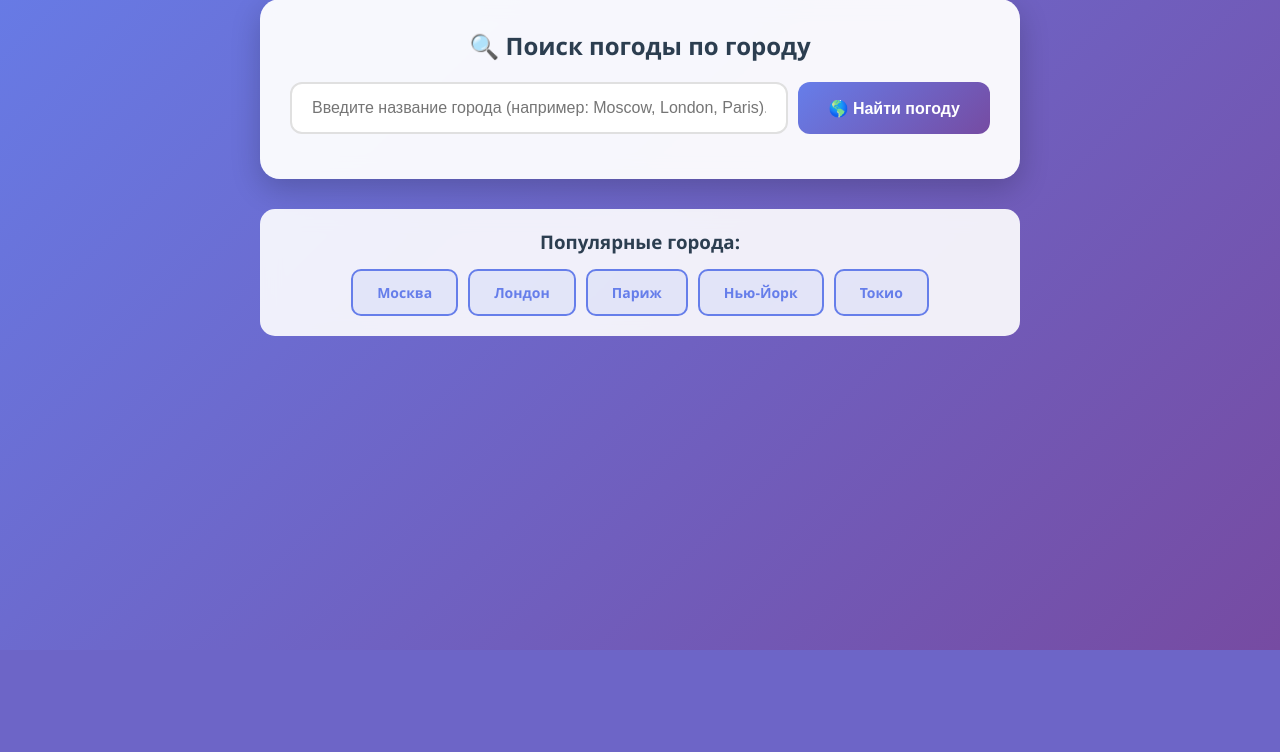
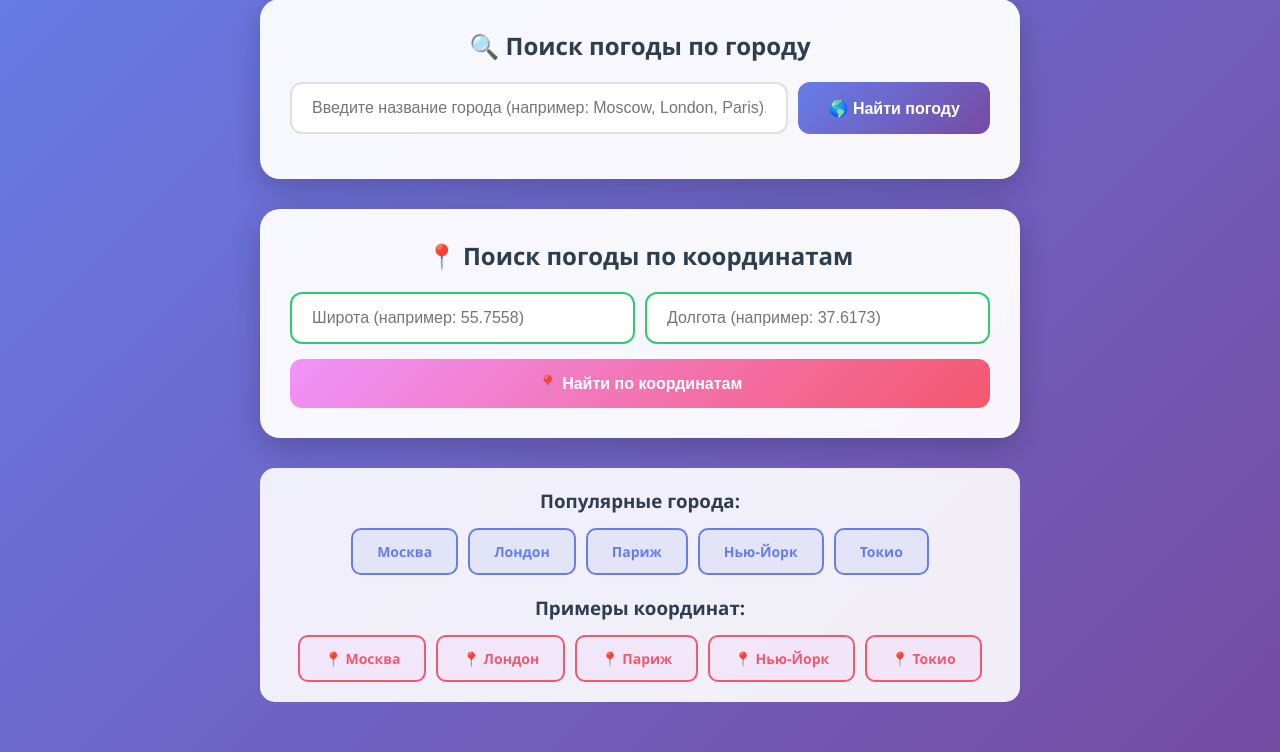
Before and after one commit to ViktorLamba/project-weather, a Flask app: page / in a window 1280 px wide. Shown: the part 150-902 px from the top of the page. Before the commit the page ends 800 px from the top, so only its background shows below. Run offline with Flask 3, Linux system fonts and the light colour scheme.

Commit message:
fear(server/client): no task - Добавлена возможность поиска по координатам / исправлены ошибки линтера / допилен фронт под актуальный бэк)

```diff
--- a/app/client/static/css/style.css
+++ b/app/client/static/css/style.css
@@ -68,7 +68,18 @@ body {
     margin-bottom: 15px;
 }
 
-#city-input {
+.coordinates-group {
+    display: flex;
+    flex-direction: column;
+    gap: 15px;
+}
+
+.coord-inputs {
+    display: flex;
+    gap: 10px;
+}
+
+.coord-inputs input {
     flex: 1;
     padding: 15px 20px;
     border: 2px solid #e0e0e0;
@@ -77,10 +88,28 @@ body {
     transition: all 0.3s ease;
 }
 
-#city-input:focus {
+#city-input, #lat-input, #lon-input {
+    flex: 1;
+    padding: 15px 20px;
+    border: 2px solid #e0e0e0;
+    border-radius: 12px;
+    font-size: 16px;
+    transition: all 0.3s ease;
+}
+
+#city-input:focus, #lat-input:focus, #lon-input:focus {
     outline: none;
     border-color: #667eea;
     box-shadow: 0 0 0 3px rgba(102, 126, 234, 0.1);
+}
+
+/* Стили для невалидного ввода */
+#lat-input:invalid, #lon-input:invalid {
+    border-color: #e74c3c;
+}
+
+#lat-input:valid, #lon-input:valid {
+    border-color: #2ecc71;
 }
 
 button {
@@ -93,11 +122,21 @@ button {
     font-weight: 600;
     cursor: pointer;
     transition: all 0.3s ease;
+    white-space: nowrap;
 }
 
 button:hover {
     transform: translateY(-2px);
     box-shadow: 0 5px 15px rgba(0,0,0,0.2);
+}
+
+/* Специфичные стили для кнопки координат */
+.coordinates-group button {
+    background: linear-gradient(135deg, #f093fb, #f5576c);
+}
+
+.coordinates-group button:hover {
+    background: linear-gradient(135deg, #e668a7, #f093fb);
 }
 
 .examples {
@@ -133,6 +172,7 @@ button:hover {
     text-decoration: none;
     transition: all 0.3s ease;
     cursor: pointer;
+    text-align: center;
 }
 
 .city-btn:hover {
@@ -141,6 +181,19 @@ button:hover {
     transform: translateY(-2px);
     box-shadow: 0 5px 15px rgba(102, 126, 234, 0.3);
     text-decoration: none;
+}
+
+/* Специфичные стили для кнопок координат в примерах */
+.city-btn[href*="lat"] {
+    background: rgba(240, 147, 251, 0.1);
+    color: #f5576c;
+    border-color: #f5576c;
+}
+
+.city-btn[href*="lat"]:hover {
+    background: #f5576c;
+    color: white;
+    box-shadow: 0 5px 15px rgba(245, 87, 108, 0.3);
 }
 
 .loading {
@@ -483,6 +536,10 @@ button:hover {
         flex-direction: column;
     }
 
+    .coord-inputs {
+        flex-direction: column;
+    }
+
     .example-cities {
         flex-direction: column;
         align-items: center;
@@ -541,4 +598,8 @@ button:hover {
     .weather-detail-page .weather-main {
         margin: 20px 0;
     }
+
+    button {
+        width: 100%;
+    }
 }
--- a/app/client/templates/index.html
+++ b/app/client/templates/index.html
@@ -2,6 +2,7 @@
 
 {% block content %}
 <div class="weather-app">
+    <!-- Поиск по городу -->
     <div class="search-section">
         <h2>🔍 Поиск погоды по городу</h2>
         <form id="weather-form" class="weather-form" action="/weather-page" method="GET">
@@ -9,9 +10,32 @@
                 <input type="text"
                        id="city-input"
                        name="city"
-                       placeholder="Введите название города (например: Moscow, London, Paris)..."
-                       required>
+                       placeholder="Введите название города (например: Moscow, London, Paris)...">
                 <button type="submit">🌎 Найти погоду</button>
+            </div>
+        </form>
+    </div>
+
+    <!-- Поиск по координатам -->
+    <div class="search-section">
+        <h2>📍 Поиск погоды по координатам</h2>
+        <form id="coordinates-form" class="weather-form" action="/weather-page" method="GET">
+            <div class="coordinates-group">
+                <div class="coord-inputs">
+                    <input type="text"
+                           id="lat-input"
+                           name="lat"
+                           placeholder="Широта (например: 55.7558)"
+                           pattern="-?\d+(\.\d+)?"
+                           title="Введите число для широты">
+                    <input type="text"
+                           id="lon-input"
+                           name="lon"
+                           placeholder="Долгота (например: 37.6173)"
+                           pattern="-?\d+(\.\d+)?"
+                           title="Введите число для долготы">
+                </div>
+                <button type="submit">📍 Найти по координатам</button>
             </div>
         </form>
     </div>
@@ -25,6 +49,15 @@
             <a href="/weather-page?city=New York" class="city-btn">Нью-Йорк</a>
             <a href="/weather-page?city=Tokyo" class="city-btn">Токио</a>
         </div>
+
+        <h3 style="margin-top: 20px;">Примеры координат:</h3>
+        <div class="example-cities">
+            <a href="/weather-page?lat=55.7558&lon=37.6173" class="city-btn">📍 Москва</a>
+            <a href="/weather-page?lat=51.5074&lon=-0.1278" class="city-btn">📍 Лондон</a>
+            <a href="/weather-page?lat=48.8566&lon=2.3522" class="city-btn">📍 Париж</a>
+            <a href="/weather-page?lat=40.7128&lon=-74.0060" class="city-btn">📍 Нью-Йорк</a>
+            <a href="/weather-page?lat=35.6762&lon=139.6503" class="city-btn">📍 Токио</a>
+        </div>
     </div>
 </div>
 {% endblock %}
```
Also changed, not shown: app/client/templates/weather.html (+65 -11 lines), app/weather/controller.py (+138 -34 lines).
